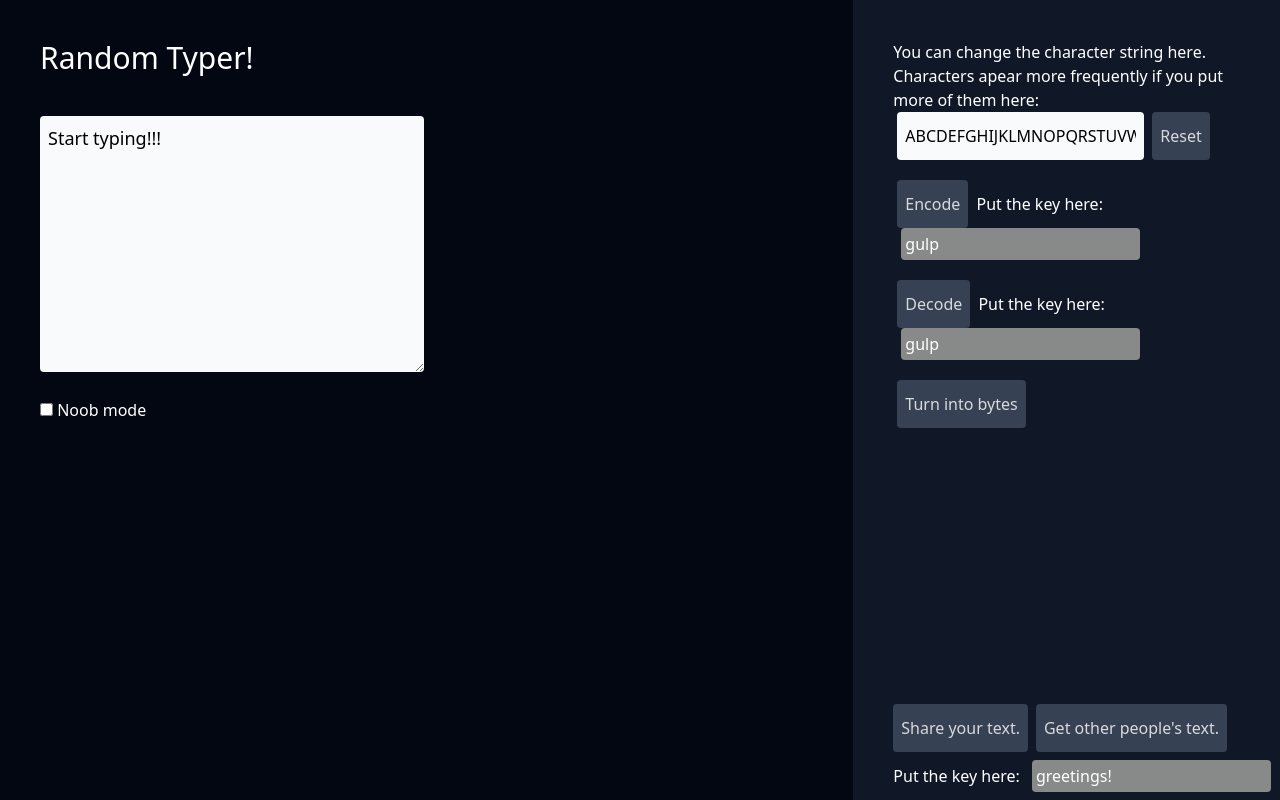
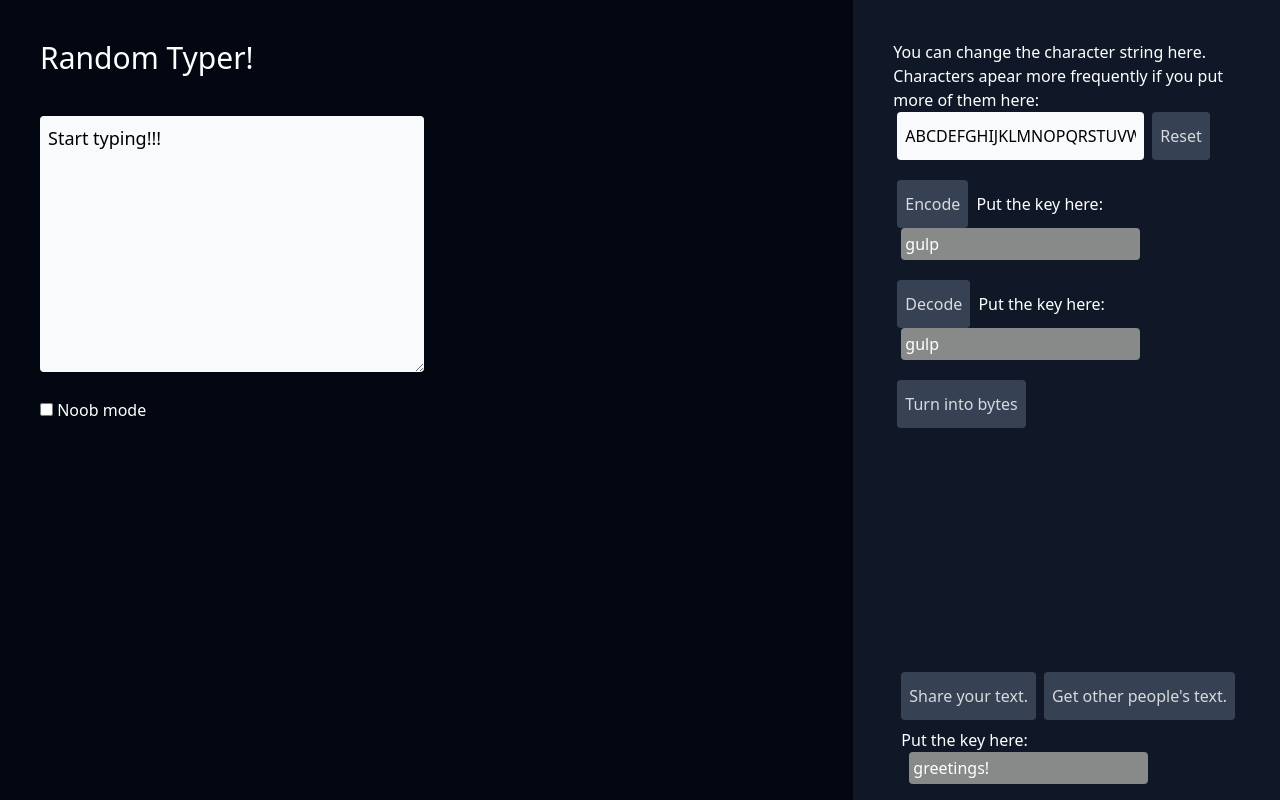
Before and after one commit to CavieJohnsonHere/random-typer, a Next.js app: page / in a window 1280 px wide. Built offline with nearby package versions, Linux system fonts and the light colour scheme.

Commit message:
added an error box in the share section

```diff
--- a/src/app/components/share.tsx
+++ b/src/app/components/share.tsx
@@ -1,6 +1,6 @@
 "use client";
 
-import { useState } from "react";
+import { useRef, useState } from "react";
 
 export default function Share({
   value,
@@ -10,6 +10,8 @@ export default function Share({
   setValue: React.Dispatch<React.SetStateAction<string>>;
 }) {
   const [key, setKey] = useState("greetings!");
+  const [message, setMessage] = useState("");
+  const error = useRef<HTMLDivElement | null>(null);
 
   const onShareClicked = async () => {
     await fetch("/api/share", {
@@ -25,10 +27,28 @@ export default function Share({
   const onGetClicked = async () => {
     const res = await fetch(`/api/share?key=${key}`);
     if (res.ok) setValue(JSON.parse(await res.text()).data);
+    else {
+      setMessage(JSON.parse(await res.text()).error);
+      setTimeout(() => {
+        if (error && error.current) error.current.style.opacity = `0`;
+      }, 1800);
+
+      setTimeout(() => {
+        setMessage("");
+      }, 2000);
+    }
   };
 
   return (
-    <div>
+    <div className="p-2">
+      {message && (
+        <div
+          className="absolute bottom-5 end-5 bg-red-900/40 backdrop-blur-md rounded-4xl w-fit h-12 p-2 px-4 leading-8 transition-opacity duration-[200ms]"
+          ref={error}
+        >
+          {message}
+        </div>
+      )}
       <button
         className="bg-gray-700 hover:bg-gray-800 transition rounded h-12 me-1 text-white/80 cursor-pointer p-2"
         onClick={onShareClicked}
--- a/src/app/page.tsx
+++ b/src/app/page.tsx
@@ -75,7 +75,7 @@ export default function Home() {
   const [noobMode, setNoobMode] = useState(false);
 
   return (
-    <div className="min-h-screen bg-gray-950 text-white grid grid-cols-3">
+    <div className="min-h-screen bg-gray-950 text-white grid grid-cols-3 relative">
       <div className="col-span-2 p-10">
         <h1 className="text-3xl mb-10">Random Typer!</h1>
         <textarea
```
